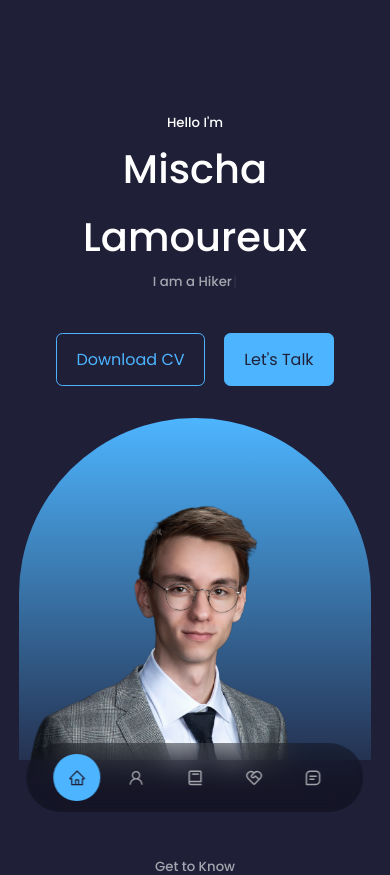
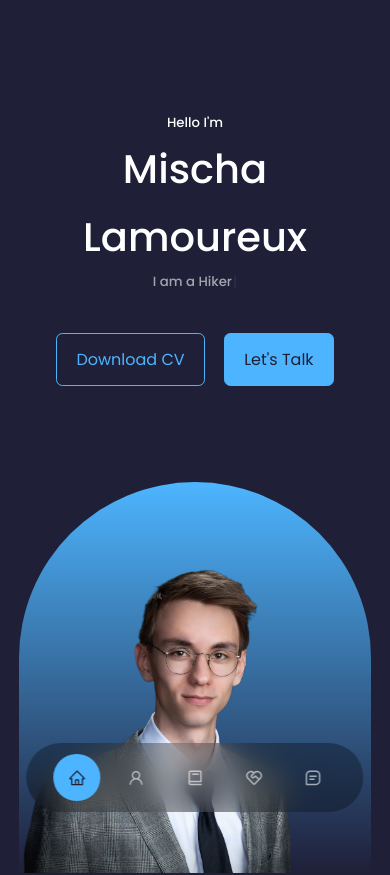
Before and after one commit to Mischa-Lamoureux/personal-portfolio, a React (Create React App) app: page / in a window 390 px wide. Shown: the top 875 px of the page. Built offline with nearby package versions, Linux system fonts and the light colour scheme.

Commit message:
Adjusted height for mobile

```diff
--- a/src/components/header/header.css
+++ b/src/components/header/header.css
@@ -77,11 +77,7 @@ header {
 /* ========= MEDIA QUERIES (SMALL DEVICES) ========= */
 @media screen and (max-width: 600px) {
   header {
-    height: 90vh;
-  }
-
-  .me {
-    margin-top: 2rem;
+    height: 110vh;
   }
 
   .header__socials,
```
